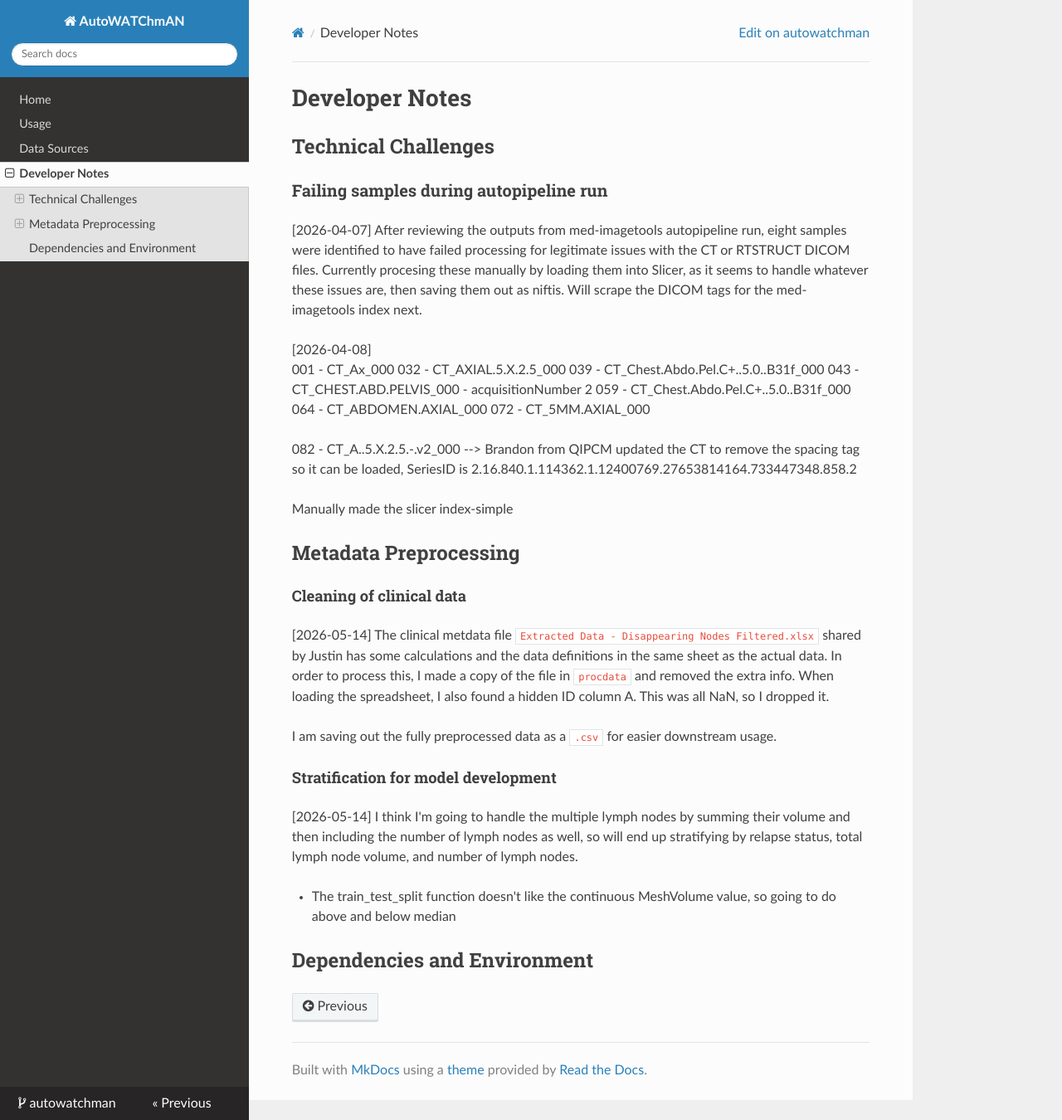
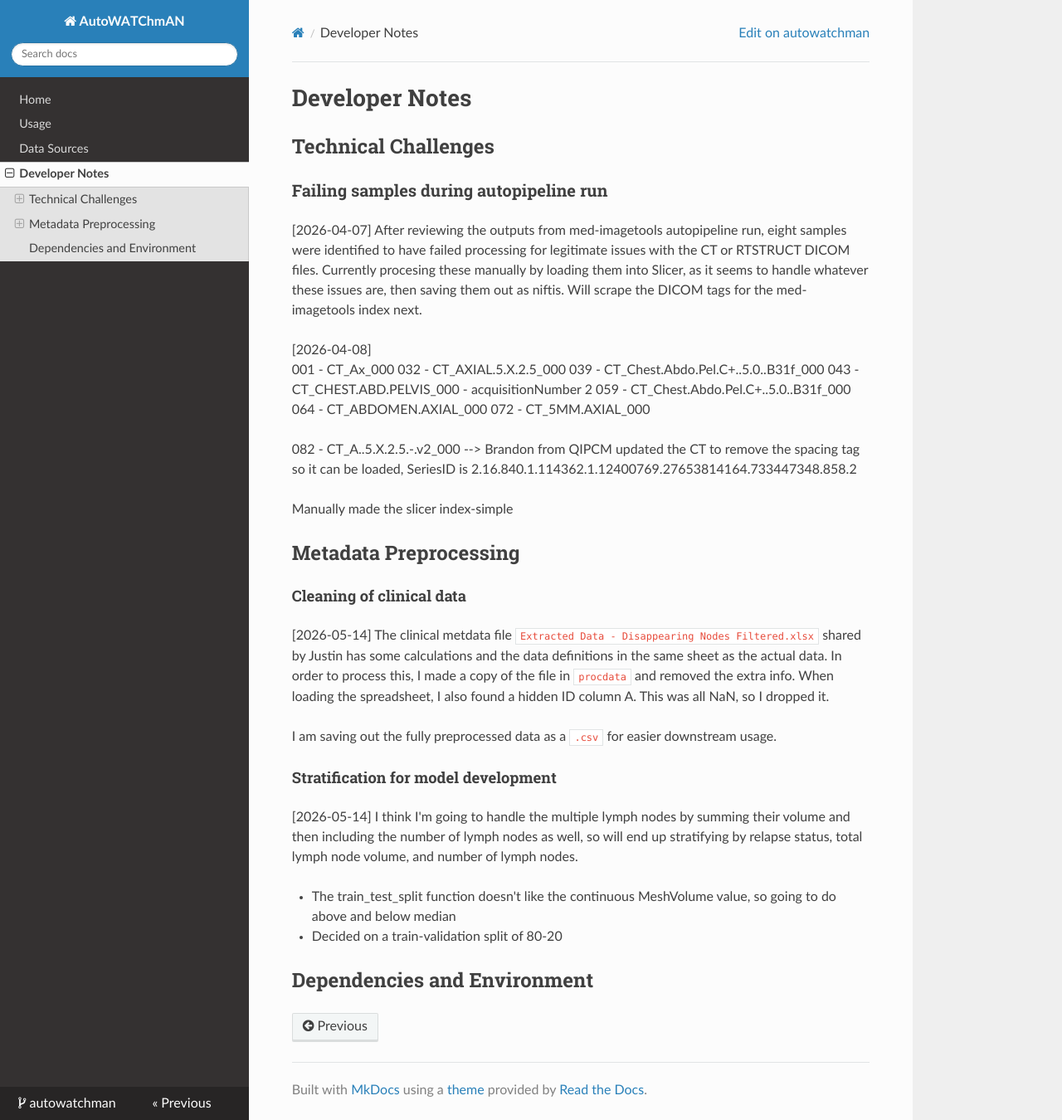
Before and after one commit to bhklab/autowatchman, an MkDocs documentation site: the page built from docs/devnotes.md, in a window 1280 px wide and 1350 px high. Shown: the whole window at 83% size. Built offline with MkDocs 1.6.1, drawn with Linux system fonts in a browser that asks for light colours; nearby versions of some CDN libraries.

Commit message:
docs: train-valid split note

```diff
--- a/docs/devnotes.md
+++ b/docs/devnotes.md
@@ -30,4 +30,6 @@ I am saving out the fully preprocessed data as a `.csv` for easier downstream us
 
 - The train_test_split function doesn't like the continuous MeshVolume value, so going to do above and below median
 
+- Decided on a train-validation split of 80-20
+
 ## Dependencies and Environment
```
